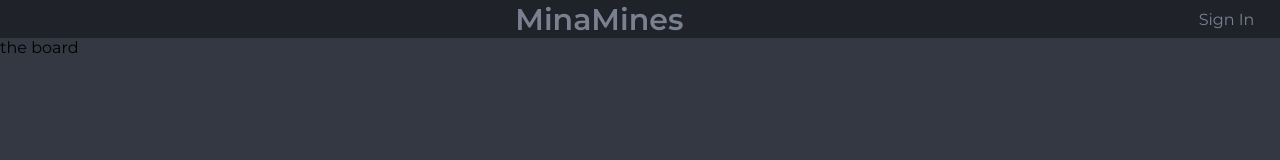
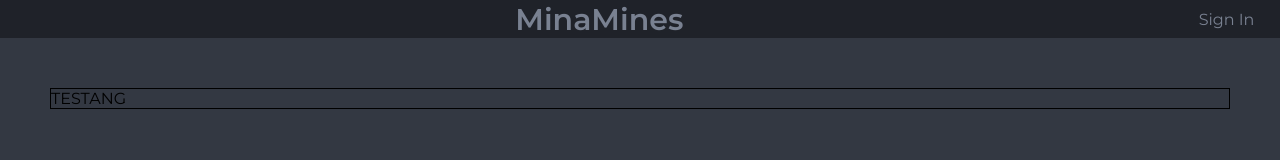
Before and after one commit to liver-juice/MINESWEEPER, a plain HTML site: page index.html in a window 1280 px wide. Drawn offline with Linux system fonts and the light colour scheme; a web font is replaced by a local one.

Commit message:
calls the gamecontroller, which instantiates gameboard and calls its generateBoard method. does not generate a board.

```diff
--- a/index.html
+++ b/index.html
@@ -4,6 +4,7 @@
     <meta charset="UTF-8">
     <meta name="viewport" content="width=device-width, initial-scale=1.0">
     <title>MinaMines</title>
+
 
     <link rel="preconnect" href="https://fonts.googleapis.com">
     <link rel="preconnect" href="https://fonts.gstatic.com" crossorigin>
@@ -18,9 +19,10 @@
         <a href="#"><p class="signin">Sign In</p></a>
     </div>
     <div class="content">
-        <div class="boardcontainer">
-            the board
-        </div>
+        <div class="boardcontainer">the board</div>
     </div>
+
+    <script src="script.js"></script>
 </body>
+
 </html>
--- a/script.js
+++ b/script.js
@@ -0,0 +1,47 @@
+function Gameboard(){
+    //the board object itself
+
+    const generateBoard = (rows, cols, mines) => {
+        // reference the board object itself.
+        let boardcontainer = document.querySelector('.boardcontainer');
+        boardcontainer.textContent = "TESTANG";
+        //create a grid of the given rows and cols.
+        // each slot in the grid needs to be a Tile() instance but also an html div..
+        for (let i = 0; i < rows; i++){
+            //create a new row.
+            let newRow = document.createElement('div');
+            newRow.classList.add('row');
+            //then we fill that mf
+            for (let j = 0; j < cols; j++){
+                let newTile = document.createElement('div');
+                newTile.classList.add('tile')
+            }
+        };
+    };
+
+    return{generateBoard};
+}
+
+function Tile(){
+    //each tile within the Gameboard is its own instantiation.
+}
+
+function GameController(){
+    //the logos
+
+    //create the board object
+    board = Gameboard();
+
+    // grab the board input data from the user.
+    // let rows = document.querySelector('.rowsinput').innerHTML;
+    // let cols = document.querySelector('.colsinput').innerHTML;
+    // let mines = document.querySelector('.minesinput').innerHTML;
+
+    let rows = 10;
+    let cols = 10;
+    let mines = 20;
+    //create the board itself.
+    board.generateBoard(rows, cols, mines)
+}
+
+game = GameController();
--- a/styles.css
+++ b/styles.css
@@ -33,3 +33,8 @@ body{
 a:visited{
     color: #798191;
 }
+.boardcontainer{
+    display: grid;
+    border: 1px solid black;
+    margin: 50px;
+}
```
